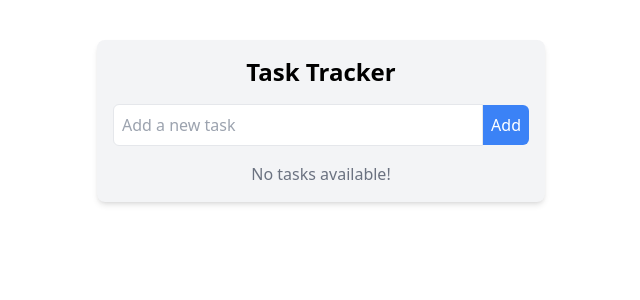
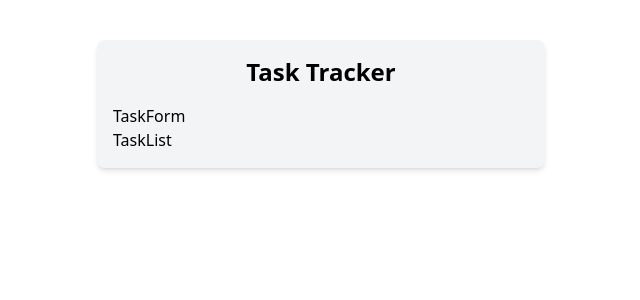
Before and after one commit to neetibut/task-tracker, a React (Vite) app: page / in a window 1280 px wide. Shown: the top 300 px of the page, without its empty margins (319-959 px from the left). Built offline with nearby package versions, Linux system fonts and the light colour scheme.

Commit message:
cleaned for starter

```diff
--- a/src/App.tsx
+++ b/src/App.tsx
@@ -1,28 +1,12 @@
-import React, { useState } from "react";
 import TaskForm from "./components/TaskForm";
 import TaskList from "./components/TaskList";
 
-interface Task {
-  id: number;
-  text: string;
-}
-
 function App() {
-  const [tasks, setTasks] = useState<Task[]>([]);
-
-  function addTask(task: Task) {
-    setTasks([...tasks, task]);
-  }
-
-  function deleteTask(id: number) {
-    setTasks(tasks.filter((task) => task.id !== id));
-  }
-
   return (
     <div className="max-w-md mx-auto mt-10 p-4 bg-gray-100 rounded-lg shadow-md">
       <h1 className="text-2xl font-bold text-center mb-4">Task Tracker</h1>
-      <TaskForm onAddTask={addTask} />
-      <TaskList tasks={tasks} onDelete={deleteTask} />
+      <TaskForm />
+      <TaskList />
     </div>
   );
 }
--- a/src/components/TaskForm.tsx
+++ b/src/components/TaskForm.tsx
@@ -1,37 +1,5 @@
-import React, { useState } from "react";
-
-interface TaskFormProps {
-  onAddTask: (task: { id: number; text: string }) => void;
-}
-
-function TaskForm({ onAddTask }: TaskFormProps) {
-  const [text, setText] = useState("");
-
-  const handleSubmit = (e: React.FormEvent) => {
-    e.preventDefault();
-    if (text.trim()) {
-      onAddTask({ id: Date.now(), text });
-      setText("");
-    }
-  };
-
-  return (
-    <form onSubmit={handleSubmit} className="flex items-center mb-4">
-      <input
-        type="text"
-        value={text}
-        onChange={(e) => setText(e.target.value)}
-        placeholder="Add a new task"
-        className="flex-1 p-2 border rounded-l-md"
-      />
-      <button
-        type="submit"
-        className="bg-blue-500 text-white p-2 rounded-r-md hover:bg-blue-600"
-      >
-        Add
-      </button>
-    </form>
-  );
+function TaskForm() {
+  return <div>TaskForm</div>;
 }
 
 export default TaskForm;
--- a/src/components/TaskItem.tsx
+++ b/src/components/TaskItem.tsx
@@ -1,25 +1,7 @@
-interface Task {
-  id: number;
-  text: string;
-}
+import React from "react";
 
-interface TaskItemProps {
-  task: Task;
-  onDelete: (id: number) => void;
-}
-
-function TaskItem({ task, onDelete }: TaskItemProps) {
-  return (
-    <div className="flex justify-between items-center p-2 bg-white border rounded-md shadow-sm mb-2">
-      <p>{task.text}</p>
-      <button
-        onClick={() => onDelete(task.id)}
-        className="text-red-500 hover:text-red-700"
-      >
-        Delete
-      </button>
-    </div>
-  );
+function TaskItem() {
+  return <div>TaskItem</div>;
 }
 
 export default TaskItem;
--- a/src/components/TaskList.tsx
+++ b/src/components/TaskList.tsx
@@ -1,27 +1,7 @@
-import TaskItem from "./TaskItem";
+import React from "react";
 
-interface Task {
-  id: number;
-  text: string;
-}
-
-interface TaskListProps {
-  tasks: Task[];
-  onDelete: (id: number) => void;
-}
-
-function TaskList({ tasks, onDelete }: TaskListProps) {
-  return (
-    <div>
-      {tasks.length === 0 ? (
-        <p className="text-center text-gray-500">No tasks available!</p>
-      ) : (
-        tasks.map((task) => (
-          <TaskItem key={task.id} task={task} onDelete={onDelete} />
-        ))
-      )}
-    </div>
-  );
+function TaskList() {
+  return <div>TaskList</div>;
 }
 
 export default TaskList;
```
